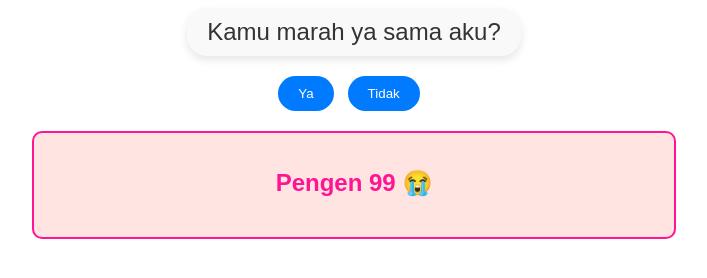
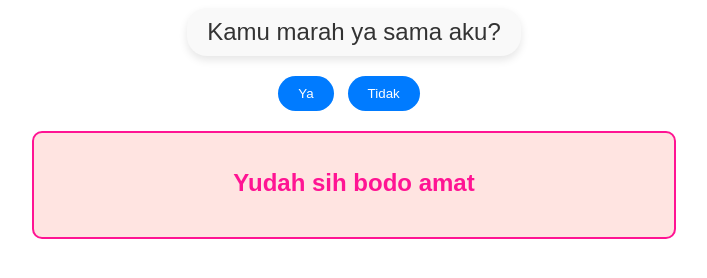
Before and after one commit to ardiansah-info/maaf-ya-naia, a plain HTML site: page index.html in a window 1280 px wide. Both pictures are taken after a click on the button "Tidak". Shown: the whole page, without its empty margins (286-993 px from the left). Drawn offline with Linux system fonts and the light colour scheme.

```diff
--- a/index.html
+++ b/index.html
@@ -145,7 +145,7 @@
     <!-- Keinginan -->
     <div class="desire-container" id="desireContainer">
         <div class="desire-content">
-            <h1 class="desire-title">Pengen 99 😭</h1>
+            <h1 class="desire-title">Yudah sih bodo amat</h1>
         </div>
     </div>
 
```
